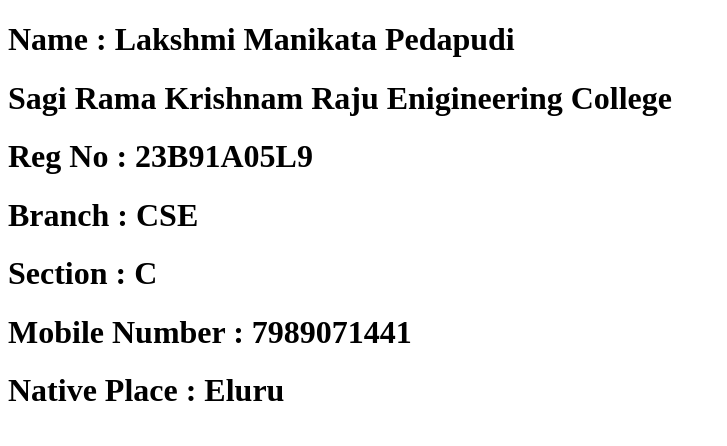
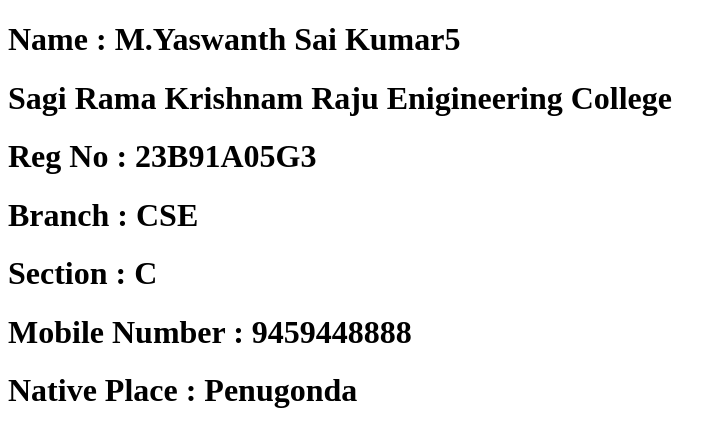
Before and after one commit to YaswanthMandala/fsd, a plain HTML site: page index.html in a window 1280 px wide. Shown: the whole page, without its empty margins (0-727 px from the left). Drawn offline with Linux system fonts and the light colour scheme.

Commit message:
Update index.html

```diff
--- a/index.html
+++ b/index.html
@@ -1,15 +1,15 @@
 <!DOCTYPE html>
 <html>
 <head>
-<title>Lakshmi Manikanta</title>
+<title>Yaswanth Mandala</title>
 </head>
 <body>
-<h1>Name : Lakshmi Manikata Pedapudi</h1>
+<h1>Name : M.Yaswanth Sai Kumar5</h1>
 <h1>Sagi Rama Krishnam Raju Enigineering College</h1>
-<h1>Reg No : 23B91A05L9</h1>
+<h1>Reg No : 23B91A05G3</h1>
 <h1>Branch : CSE</h1>
 <h1>Section : C</h1>
-<h1>Mobile Number : 7989071441</h1>
-<h1>Native Place : Eluru</h1>
+<h1>Mobile Number : 9459448888</h1>
+<h1>Native Place : Penugonda</h1>
 </body>
 </html>
```
